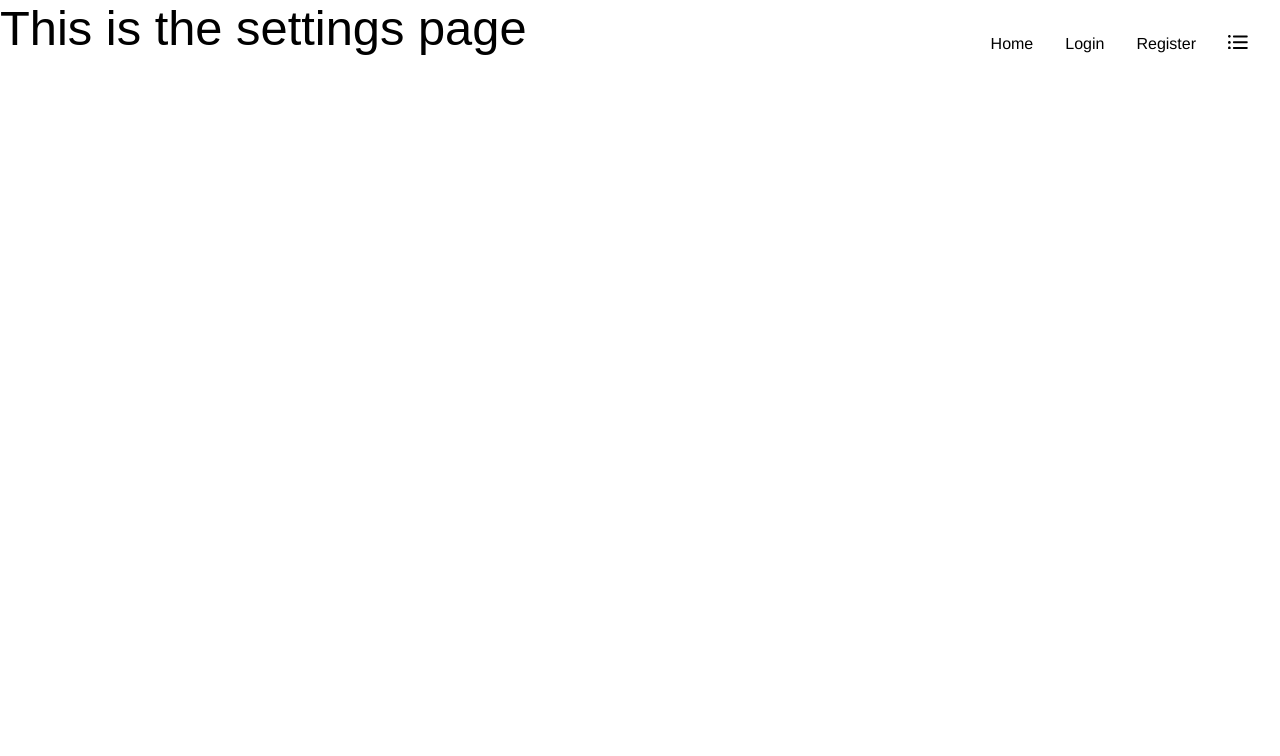
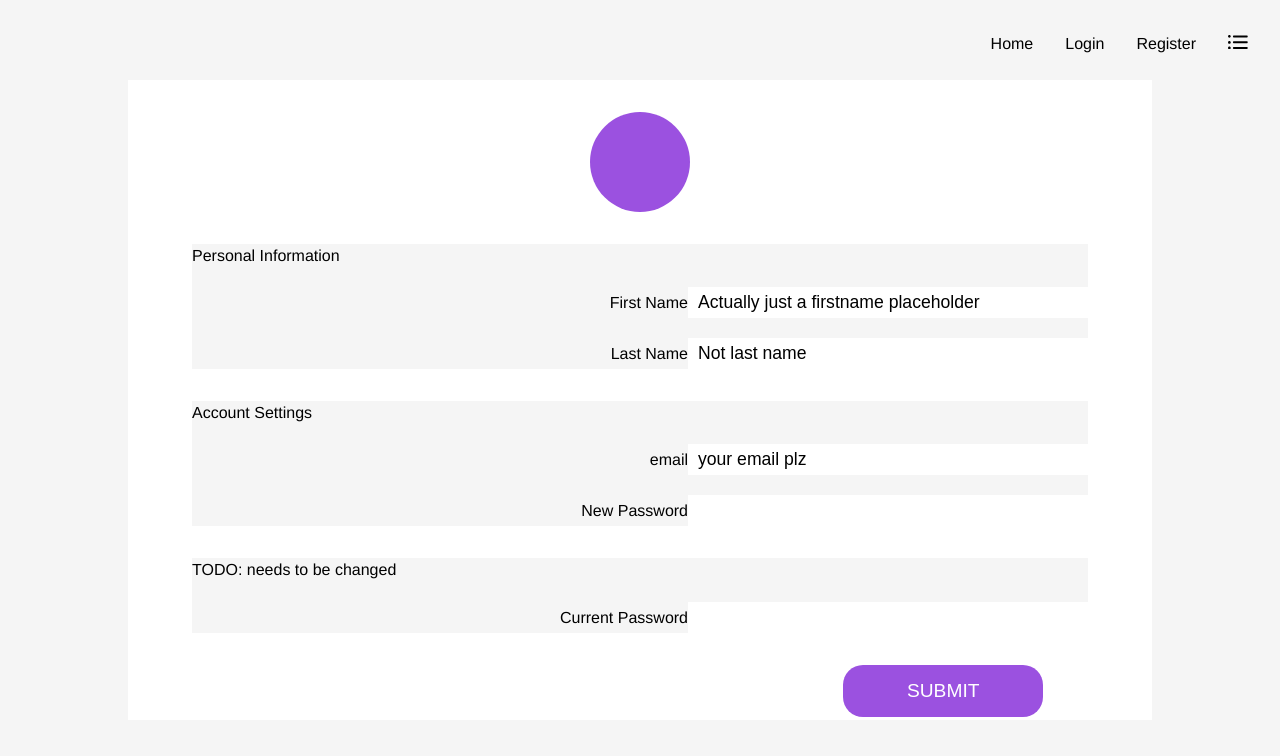
Before and after one commit to chingu-voyages/v11-bears-team-08, a React (Create React App) app in the folder client/: page /settings in a window 1280 px wide. Shown: the top 756 px of the page. Built offline with nearby package versions, Linux system fonts and the light colour scheme.

Commit message:
add layout styling to form

```diff
--- a/client/src/App.js
+++ b/client/src/App.js
@@ -1,5 +1,5 @@
 import React from 'react'
-import { BrowserRouter, Route } from 'react-router-dom'
+import { BrowserRouter, Route, Switch } from 'react-router-dom'
 import styled from '@emotion/styled'
 import { theme } from './utils/theme'
 import Reset from './Reset'
@@ -23,6 +23,7 @@ const App = () => (
     <Global />
     <Nav />
     <BrowserRouter>
+      <Switch>
         <Route path="/" exact>
           <Landing />
         </Route>
@@ -35,6 +36,7 @@ const App = () => (
 
         <Route path="/signin" render={() => <h1>We're in signin</h1>} />
         <Route path="/signup" render={() => <h1>We're in signup</h1>} />
+      </Switch>
     </BrowserRouter>
   </Container>
 )
--- a/client/src/pages/UserSettings/index.js
+++ b/client/src/pages/UserSettings/index.js
@@ -1,10 +1,121 @@
-import React from 'react'
+import React, { useState } from 'react'
 import styled from '@emotion/styled'
 
-export default () => {
+const Container = styled.div`
+  background-color: whitesmoke;
+  height: 100vh;
+  display: grid;
+  place-items: center;
+`
+
+const Form = styled.form`
+  background-color: white;
+  height: 80%;
+  width: 80%;
+  padding: 2em 5%;
+`
+const Avatar = styled.div`
+  background-color: #9b51e0;
+  width: 100px;
+  height: 100px;
+  border-radius: 50%;
+  margin: auto;
+`
+
+const Input = styled.input`
+  background-color: white;
+  width: 400px;
+  padding: 5px 10px;
+  font-size: 1.1em;
+`
+
+const Label = styled.label`
+  display: block;
+  width: 100%;
+  margin-top: 20px;
+  text-align: right;
+`
+const FieldSet = styled.fieldset`
+  background-color: whitesmoke;
+
+  margin: 2em 0;
+`
+
+const Button = styled.button`
+  display: block;
+  background-color: #9b51e0;
+  padding: 0.8em 0.9em;
+  min-width: 200px;
+  border-radius: 20px;
+  color: white;
+  font-size: 1.2em;
+  text-transform: uppercase;
+  margin-left: auto;
+  margin-right: 5%;
+`
+const LabeledInput = ({ label, type, name, value }) => (
+  <Label>
+    {label}
+
+    <Input type={type} value={value} name={name} />
+  </Label>
+)
+
+function UserSettings() {
   return (
-    <main>
-      <h1>This is the settings page</h1>
-    </main>
+    <Container>
+      <Form>
+        <Avatar />
+        <FieldSet>
+          <div>
+            <legend>Personal Information</legend>
+          </div>
+          <LabeledInput
+            label="First Name"
+            type="text"
+            name="firstName"
+            value="Actually just a firstname placeholder"
+          />
+          <LabeledInput
+            label="Last Name"
+            type="text"
+            name="lastName"
+            value="Not last name"
+          />
+        </FieldSet>
+        <FieldSet>
+          <div>
+            <legend>Account Settings</legend>
+          </div>
+          <LabeledInput
+            label="email"
+            type="email"
+            name="email"
+            value="your email plz"
+          />
+          <LabeledInput
+            label="New Password"
+            type="password"
+            name="newPassword"
+            value=""
+          />
+        </FieldSet>
+
+        <FieldSet>
+          <div>
+            <legend>TODO: needs to be changed </legend>
+          </div>
+          <LabeledInput
+            label="Current Password"
+            type="password"
+            name="currentPassword"
+            value=""
+          />
+        </FieldSet>
+        <Button type="submit">Submit</Button>
+      </Form>
+    </Container>
   )
 }
+
+export default UserSettings
```
Lines whose indentation alone changed are shown as unchanged.
